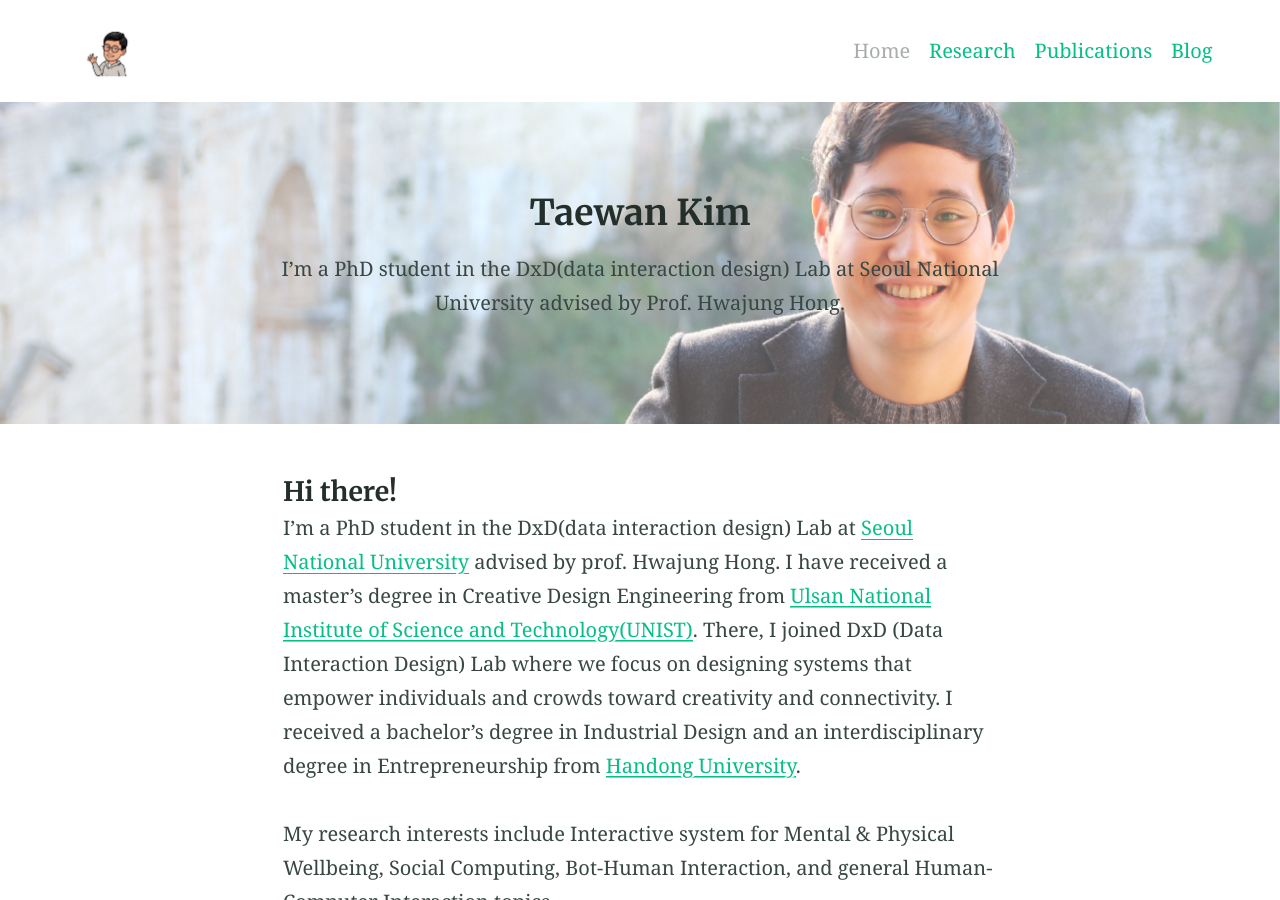
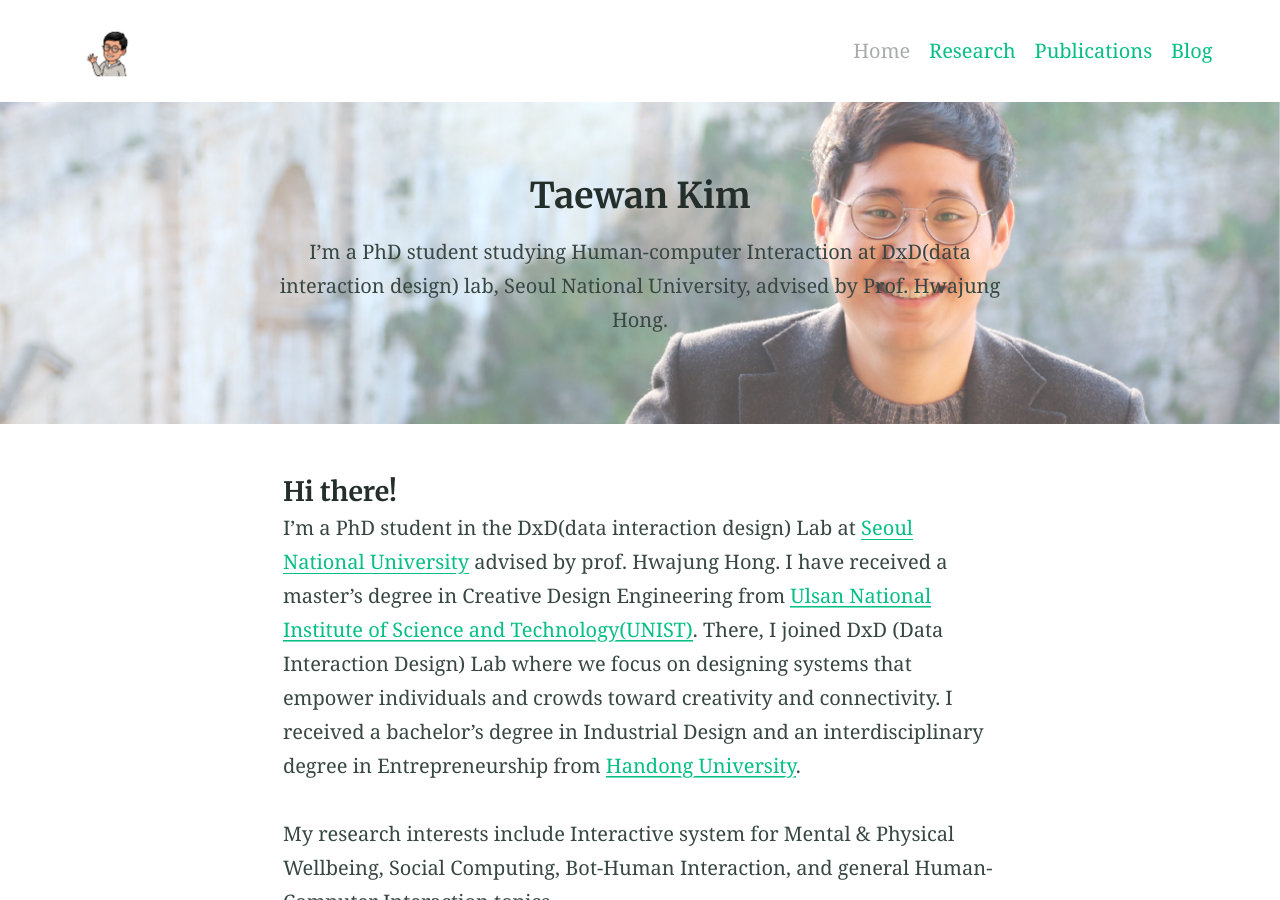
Before and after one commit to twkim24/twkim24.github.io, a Jekyll site: the page built from index.md, in a window 1280 px wide and 900 px high. Built offline with Jekyll 4.4.1, drawn with Linux system fonts in a browser that asks for light colours; our own code applies the rules of GitHub Pages for plain Markdown files.

Commit message:
Update index.md

```diff
--- a/index.md
+++ b/index.md
@@ -2,7 +2,7 @@
 title:
 feature_text: |
   ## Taewan Kim
-  I’m a PhD student in the DxD(data interaction design) Lab at Seoul National University advised by Prof. Hwajung Hong.
+  I’m a PhD student studying Human-computer Interaction at DxD(data interaction design) lab, Seoul National University, advised by Prof. Hwajung Hong.
 feature_image: /assets/home.jpg
 excerpt:
 ---
```
